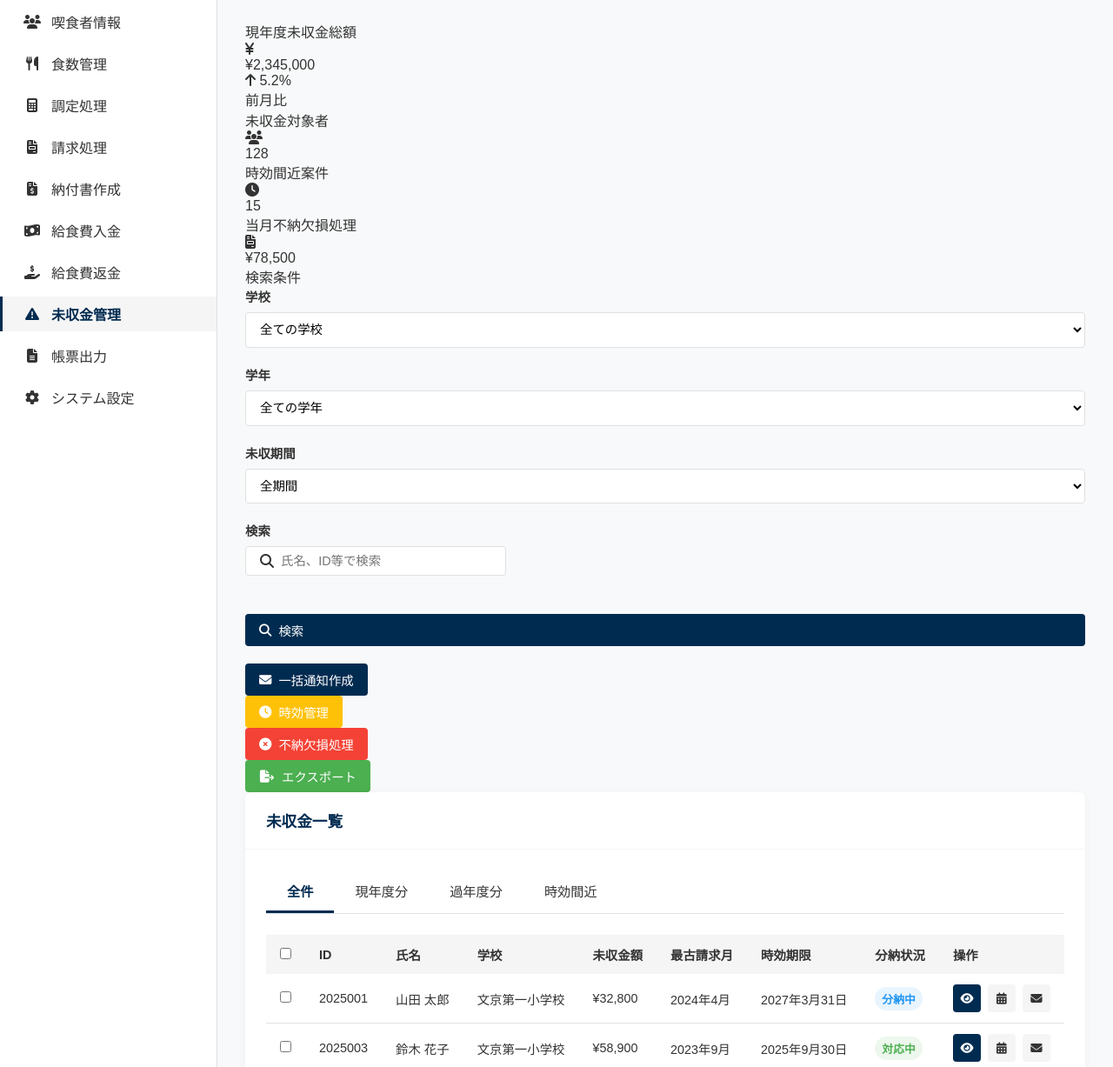
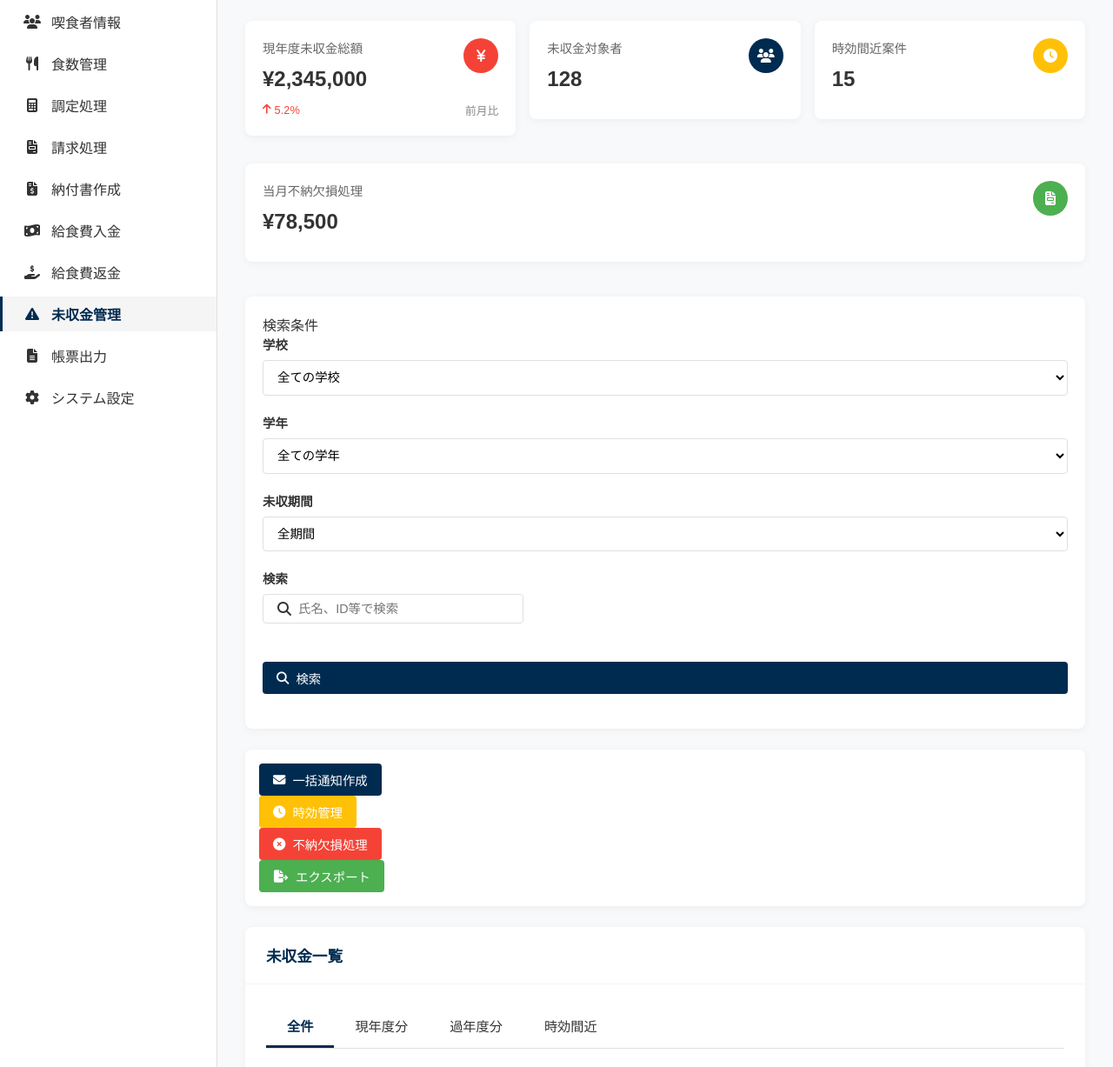
Before and after one commit to zhanglingfei/testweb-bunkyoku, a plain HTML site: page accounts-receivable.html in a window 1280 px wide. Shown: the part 136-1363 px from the top of the page at 87% size. Drawn offline with Linux system fonts and the light colour scheme.

Commit message:
Add files via upload

```diff
--- a/food-management-css.css
+++ b/food-management-css.css
@@ -834,3 +834,152 @@ input:checked + .slider:before {
     color: #0c5460;
     border: 1px solid rgba(33, 150, 243, 0.3);
 }
+
+
+/* 统计卡片样式 */
+.stat-cards {
+    display: flex;
+    flex-wrap: wrap;
+    gap: 1rem;
+    margin-bottom: 1.5rem;
+}
+
+.stat-card-col {
+    flex: 1;
+    min-width: 240px;
+}
+
+.stat-card {
+    background-color: white;
+    border-radius: 8px;
+    box-shadow: 0 2px 10px rgba(0,0,0,0.05);
+    padding: 1.25rem;
+    margin-bottom: 1rem;
+    position: relative;
+}
+
+.stat-header {
+    display: flex;
+    justify-content: space-between;
+    align-items: center;
+    margin-bottom: 0.75rem;
+}
+
+.stat-title {
+    font-size: 0.9rem;
+    color: #666;
+}
+
+.stat-icon {
+    width: 40px;
+    height: 40px;
+    border-radius: 50%;
+    display: flex;
+    justify-content: center;
+    align-items: center;
+    color: white;
+    position: absolute;
+    right: 1.25rem;
+    top: 1.25rem;
+}
+
+.stat-icon-primary {
+    background-color: var(--primary-color);
+}
+
+.stat-icon-success {
+    background-color: var(--success-color);
+}
+
+.stat-icon-warning {
+    background-color: var(--warning-color);
+}
+
+.stat-icon-danger {
+    background-color: var(--danger-color);
+}
+
+.stat-value {
+    font-size: 1.5rem;
+    font-weight: 600;
+    margin-bottom: 0.75rem;
+    color: var(--dark-gray);
+}
+
+.stat-footer {
+    display: flex;
+    justify-content: space-between;
+    font-size: 0.8rem;
+    align-items: center;
+}
+
+.stat-change {
+    display: flex;
+    align-items: center;
+    gap: 0.25rem;
+}
+
+.stat-change-positive {
+    color: var(--success-color);
+}
+
+.stat-change-negative {
+    color: var(--danger-color);
+}
+
+.stat-period {
+    color: #888;
+}
+
+/* 响应式调整 */
+@media (max-width: 992px) {
+    .stat-card-col {
+        min-width: calc(50% - 0.5rem);
+        flex: 0 0 calc(50% - 0.5rem);
+    }
+}
+
+@media (max-width: 576px) {
+    .stat-card-col {
+        min-width: 100%;
+        flex: 0 0 100%;
+    }
+}
+
+/* 其他缺失的样式 */
+.filter-section {
+    background-color: white;
+    border-radius: 8px;
+    box-shadow: 0 2px 10px rgba(0,0,0,0.05);
+    padding: 1.25rem;
+    margin-bottom: 1.5rem;
+}
+
+.action-box {
+    background-color: white;
+    border-radius: 8px;
+    box-shadow: 0 2px 10px rgba(0,0,0,0.05);
+    padding: 1rem;
+    margin-bottom: 1.5rem;
+}
+
+.amount-badge {
+    padding: 0.25rem 0.5rem;
+    border-radius: 4px;
+    font-weight: 600;
+}
+
+.amount-badge-danger {
+    background-color: rgba(244, 67, 54, 0.1);
+    color: var(--danger-color);
+}
+
+.statute-warning {
+    color: var(--warning-color);
+    font-weight: 600;
+}
+
+.statute-danger {
+    color: var(--danger-color);
+    font-weight: 600;
+}
```
